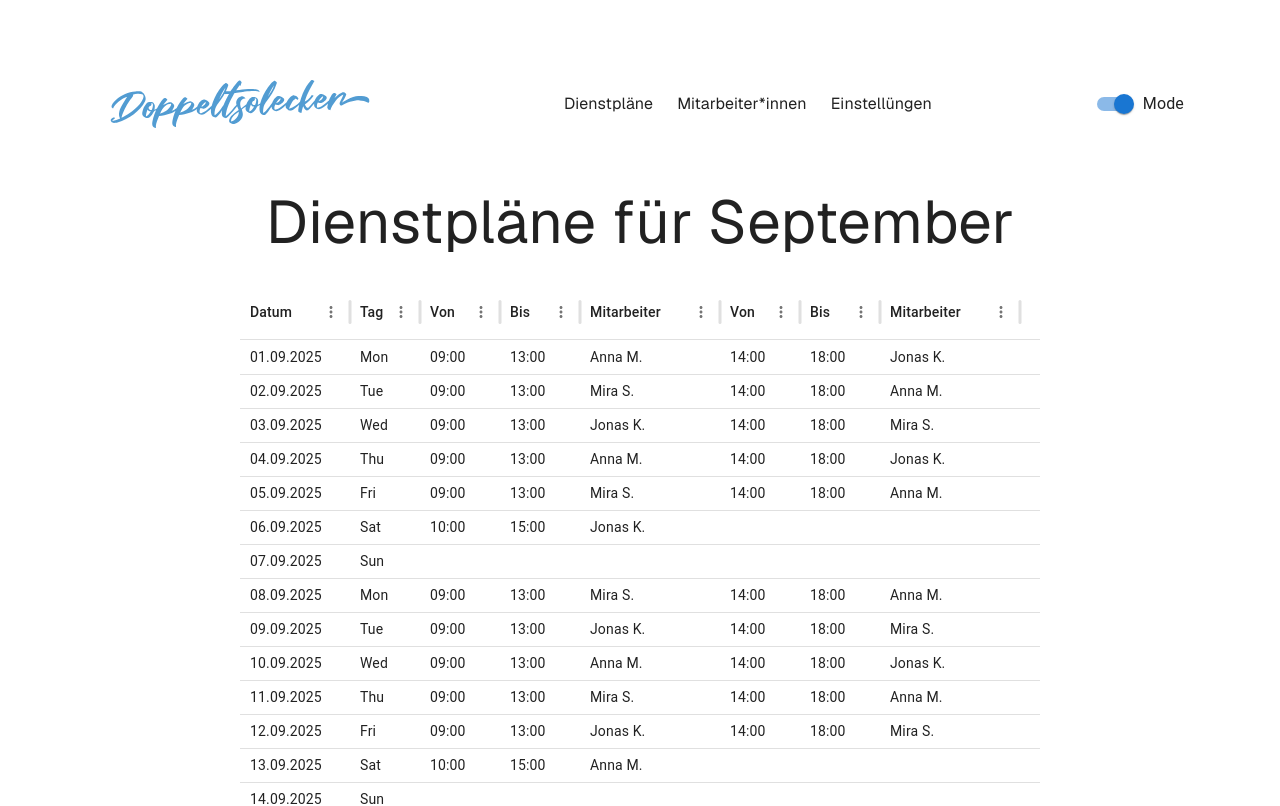
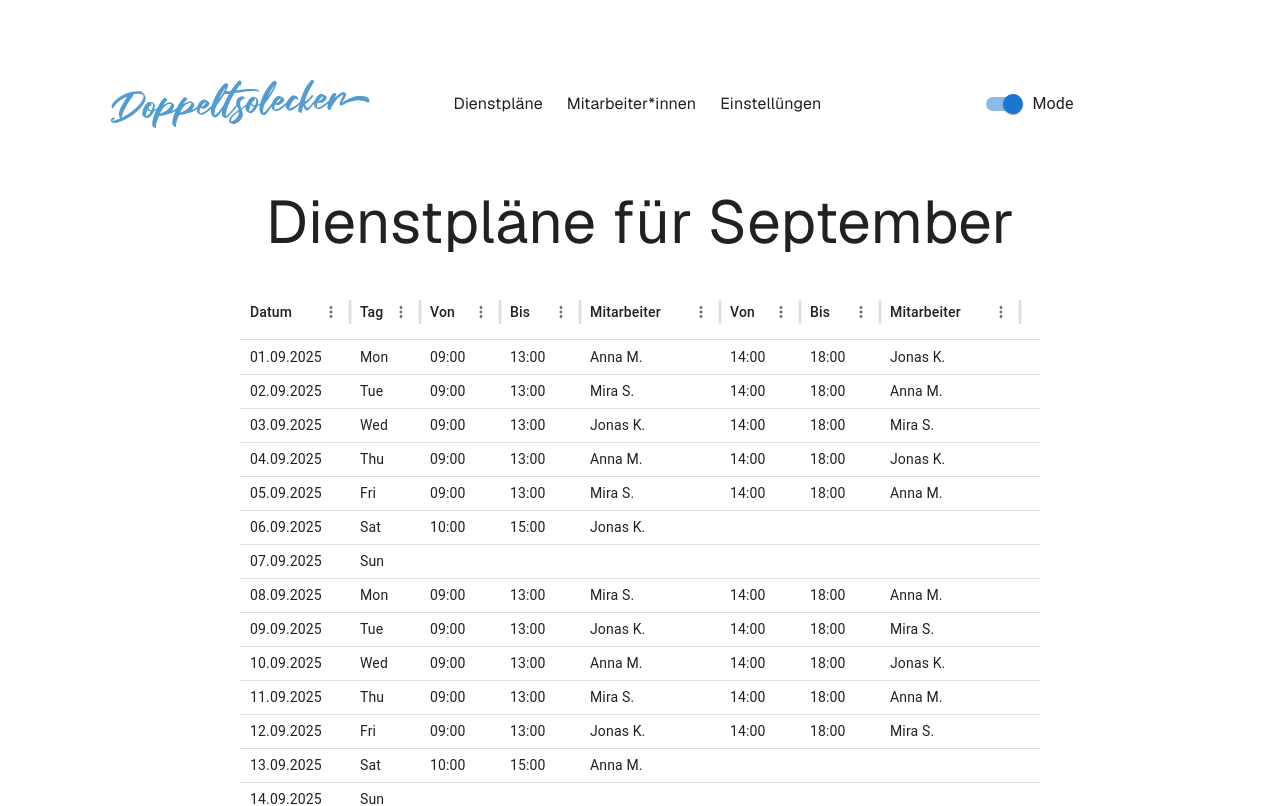
Before and after one commit to kabatskayaolga/shifts, a Next.js app: page / in a window 1280 px wide. Shown: the top 806 px of the page. Built offline with nearby package versions, Linux system fonts and the light colour scheme; what @mui/material-nextjs would draw is missing.

Commit message:
fix: header blocks responsitive position

```diff
--- a/components/layout/header.tsx
+++ b/components/layout/header.tsx
@@ -13,7 +13,7 @@ const Header = () => {
     return null;
   }
   return (
-    <header className="row-start-1 flex gap-[24px] flex-wrap items-center justify-center w-full sm:justify-between md:justify-between">
+    <header className="row-start-1 flex gap-4 flex-wrap items-center justify-center w-full  xl:justify-between">
       <Image
         className="dark:invert dark:brightness-0 dark:contrast-100 w-80 h-12"
         src={image}
@@ -28,6 +28,7 @@ const Header = () => {
         ))}
       </div>
       <FormControlLabel
+        className="w-80 flex justify-center"
         onClick={() => setMode(mode === "dark" ? "light" : "dark")}
         control={<Switch defaultChecked />}
         label="Mode"
```
